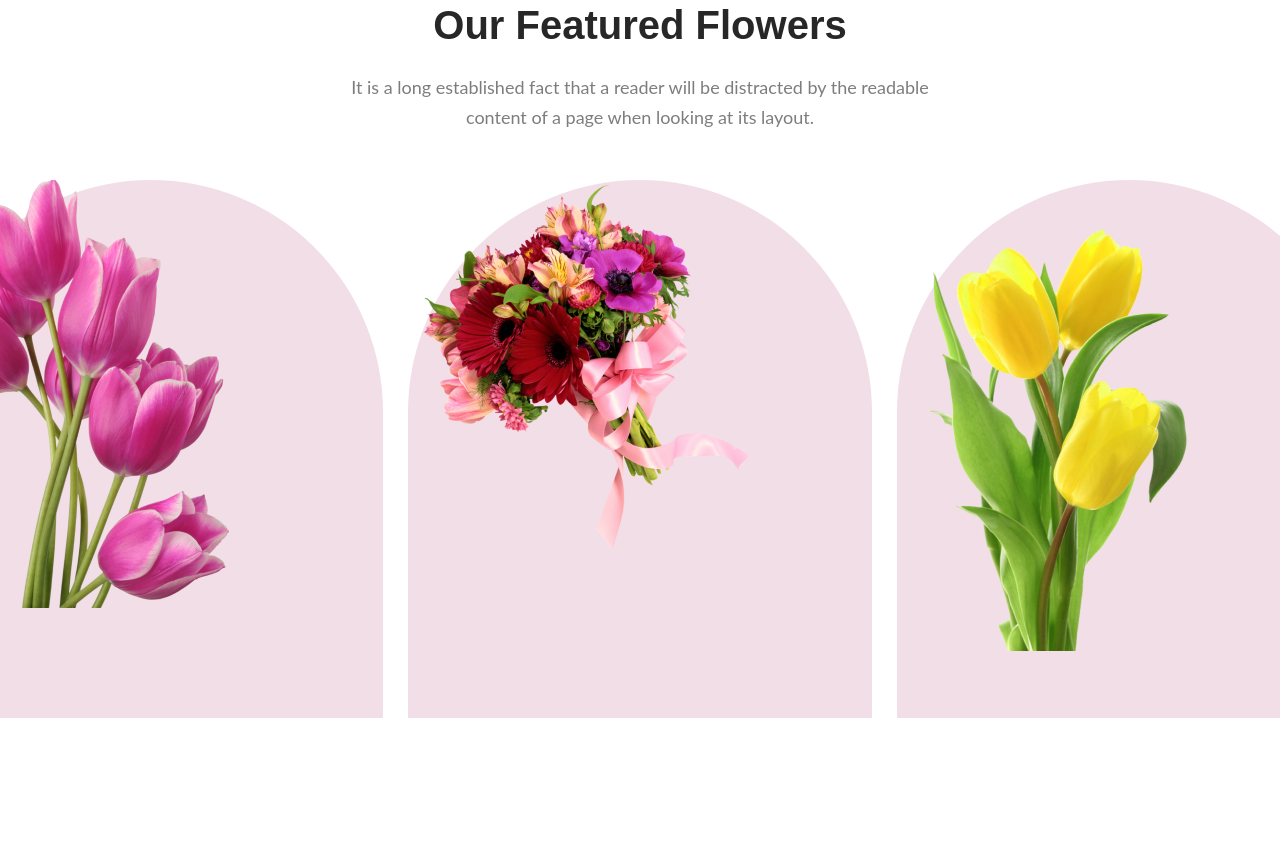
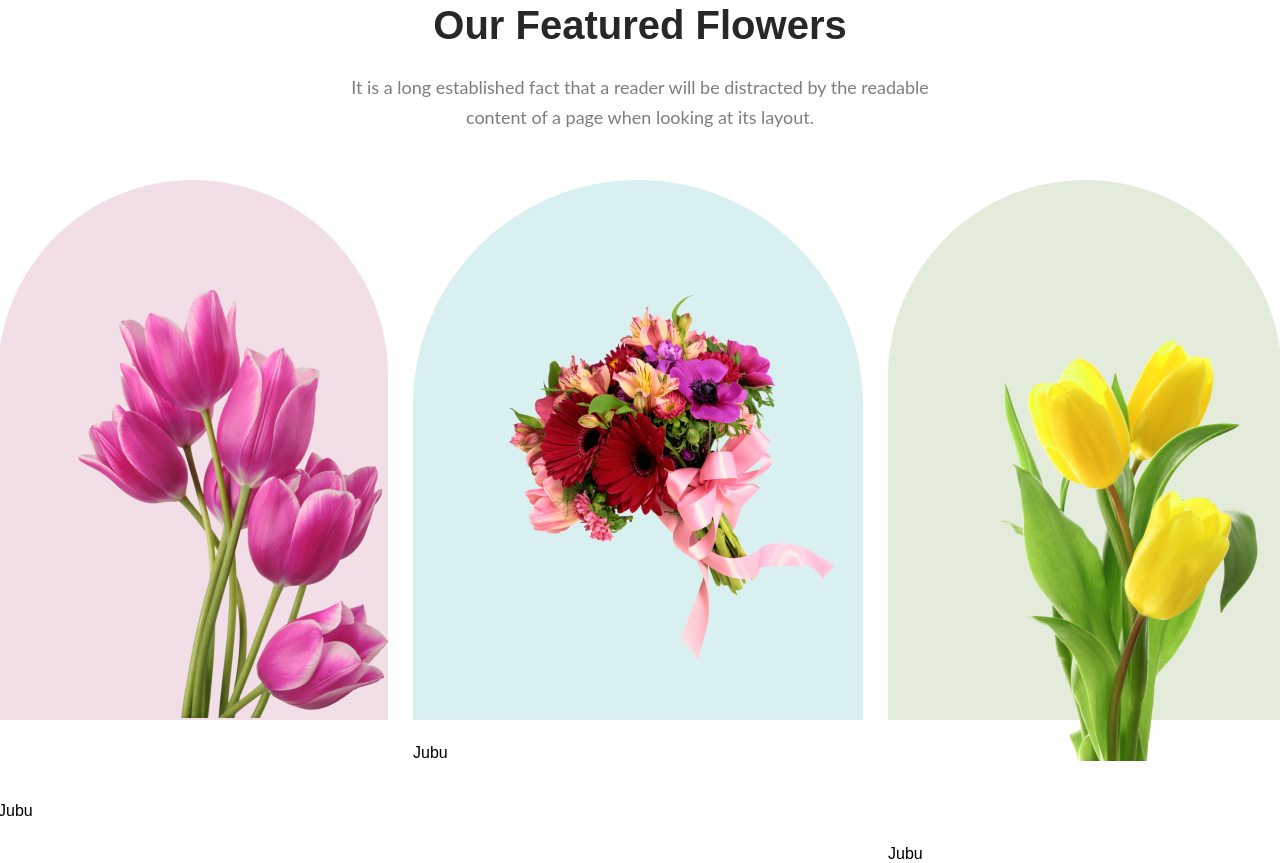
Before and after one commit to manjur0/flower-shop, a plain HTML site: page index.html in a window 1280 px wide. Shown: the part 1027-1890 px from the top of the page. Before the commit the page ends 1745 px from the top, so only its background shows below. Drawn offline with Linux system fonts and the light colour scheme.

Commit message:
some featured content add

```diff
--- a/index.html
+++ b/index.html
@@ -30,12 +30,16 @@
                     <div class="featured-content-box">
                         <div class="featured-content-colum box1">
                             <img src="./asset/pngwing 6.png" alt="">
+                            <caption>Jubu</caption>
                         </div>
                         <div class="featured-content-colum box2">
                             <img src="./asset/pngwing 5.png" alt="">
+                            <caption>Jubu</caption>
+
                         </div>
                         <div class="featured-content-colum box3">
                             <img src="./asset/pngwing 7.png" alt="">
+                            <caption>Jubu</caption>
                         </div>
                     </div>
                 </div>
--- a/style.css
+++ b/style.css
@@ -79,24 +79,30 @@ header {
 }
 .featured-content-box{
     display: flex;
-    justify-self: center;
+    justify-content: center;
     align-items: center;
     gap: 25px;
+    flex-direction: row
 }
 .featured-content-colum{
-    width: 464px;
-    height: 538px;
+    width: 460px;
+    height: 540px;
     border-radius: 300px 300px 0px 0px;
+    align-items: center;
 }
+.featured-content-colum img{
+    padding: 110px 0px 80px 80px;
+}
+
 .box1{
     border-radius: 300px 300px 0px 0px;
     background: rgba(167, 33, 98, 0.15);
 }
 .box2{
     border-radius: 300px 300px 0px 0px;
-    background: rgba(167, 33, 98, 0.15);
+    background: rgba(5, 151, 160, 0.15);
 }
 .box3{
     border-radius: 300px 300px 0px 0px;
-    background: rgba(167, 33, 98, 0.15);
+    background: rgba(71, 125, 17, 0.15);
 }
```
